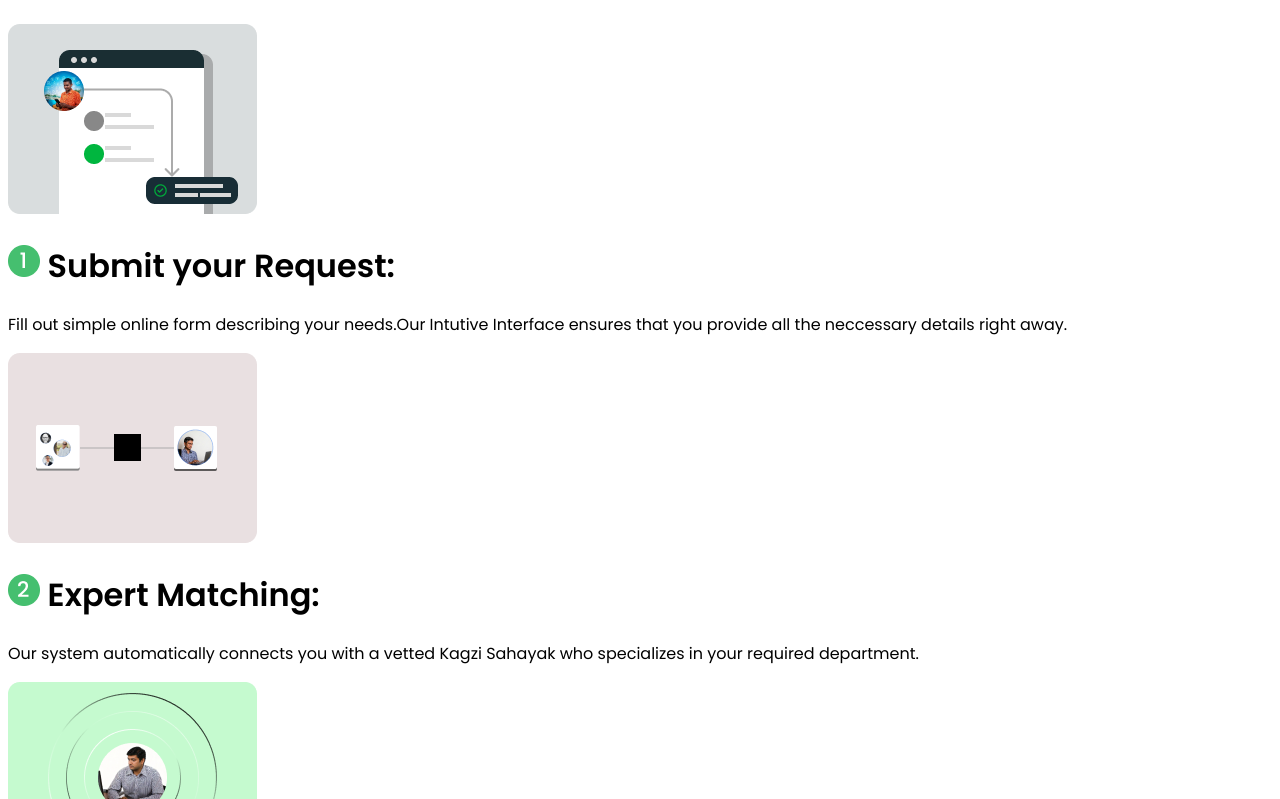
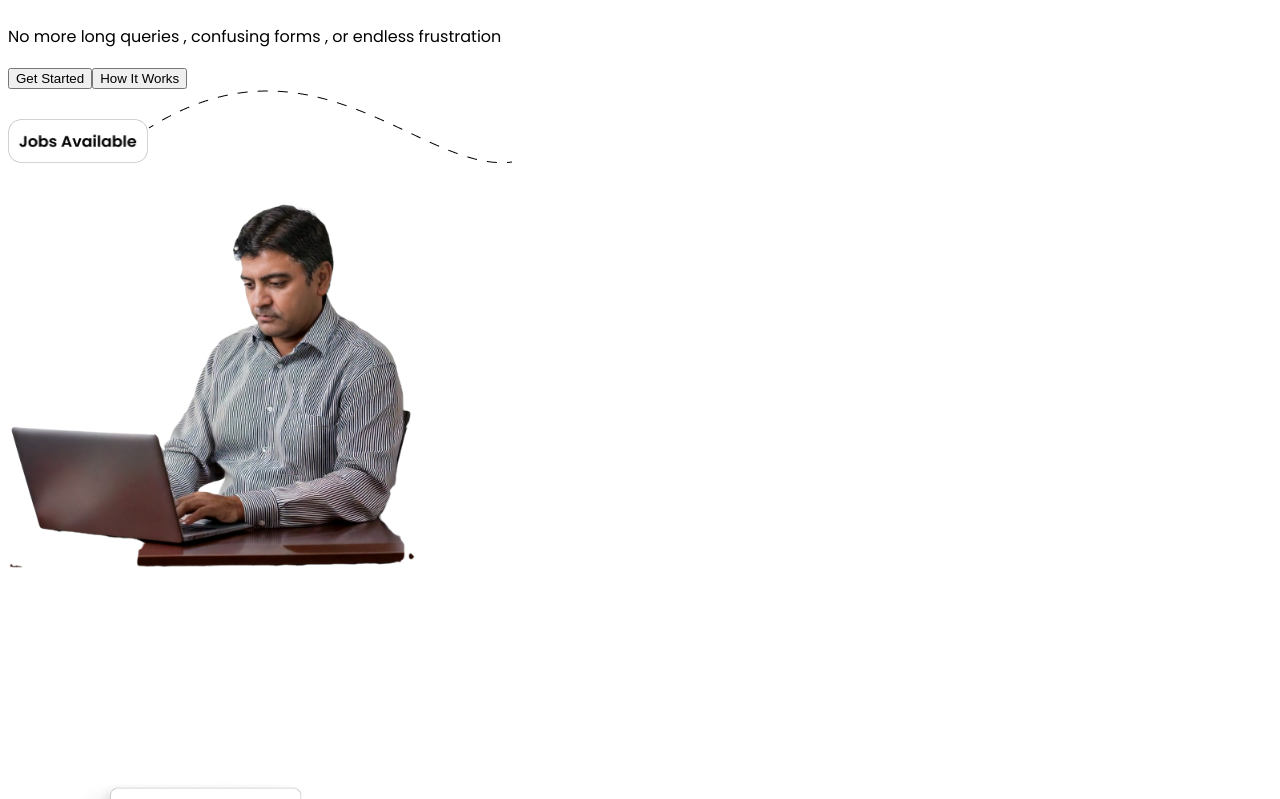
Before and after one commit to suryanshpandey61/My_Babu_2.0, a Next.js app: page / in a window 1280 px wide. Shown: the part 1421-2220 px from the top of the page. Built offline with nearby package versions, Linux system fonts and the light colour scheme.

Commit message:
Hero Section added

```diff
--- a/src/app/page.tsx
+++ b/src/app/page.tsx
@@ -1,7 +1,7 @@
 import ContactUs from "@/components/contactUs";
 import Faq from "@/components/faq";
 import Footer from "@/components/footer";
-// import HeroSection from "@/components/herosection";
+import HeroSection from "@/components/herosection";
 import Navbar from "@/components/navbar";
 import Services from "@/components/services";
 import WhoWeAre from "@/components/whoWeAre";
@@ -17,7 +17,7 @@ export default function Home() {
   return (
     <div  className={poppins.className} >
      <Navbar/>
-     {/* <HeroSection/> */}
+     <HeroSection/>
      <Work/>
      <WhoWeAre/>
      <Services/>
--- a/src/components/herosection/index.tsx
+++ b/src/components/herosection/index.tsx
@@ -12,7 +12,7 @@ function HeroSection() {
   return (
     <div
     id='hero-section'
-    className='md:w-full w-[80%]  mx-auto overflow-hidden '>
+    className='md:w-full w-[80%] border border-black mx-auto overflow-hidden '>
         <div className='md:w-[70%] w-full    justify-center  mt-[35px] md:mt-[5%] mx-auto  gap-[20px] text-center '>
               <h1 className='text-[36px] font-semibold justify-center text-center text-[#004016]'>
                 Your Personal Assistant for Hassle-Free
@@ -40,12 +40,12 @@ function HeroSection() {
                 src={heroSectionUser}
                 alt="User Image"
                 style={{width:'410px',height:'410px'}}
-                className='relative   md:-mt-3 md:-right-[4%]'
+                className='relative   md:-mt-3 md:-right-[15%]'
                 />
                  <Image
                 src={blur}
                 alt="Blur Image"
-                className='md:absolute   md:mt-[22%]'
+                className='md:absolute w-[50%]   md:mt-[25%]'
                 />
                </div>
                 <Image
--- a/src/components/services/index.tsx
+++ b/src/components/services/index.tsx
@@ -6,7 +6,7 @@ import applicationReview from "../../assests/ApplicationReviewImg.png";
 
 function Services() {
   return (
-    <div id="services" className="lg:w-[85%] w-[92%] mt-9  rounded-3xl mx-auto bg-[#182D36] md:mt-[8%] lg:mt-[4%]">
+    <div id="services" className="lg:w-[85%] w-[92%] mt-9   rounded-3xl mx-auto bg-[#182D36] md:mt-[8%] lg:mt-[4%]">
       <div className="lg:w-[85%] w-[95%] mx-auto">
         {/* heading div  */}
         <div className="text-center ">
```
